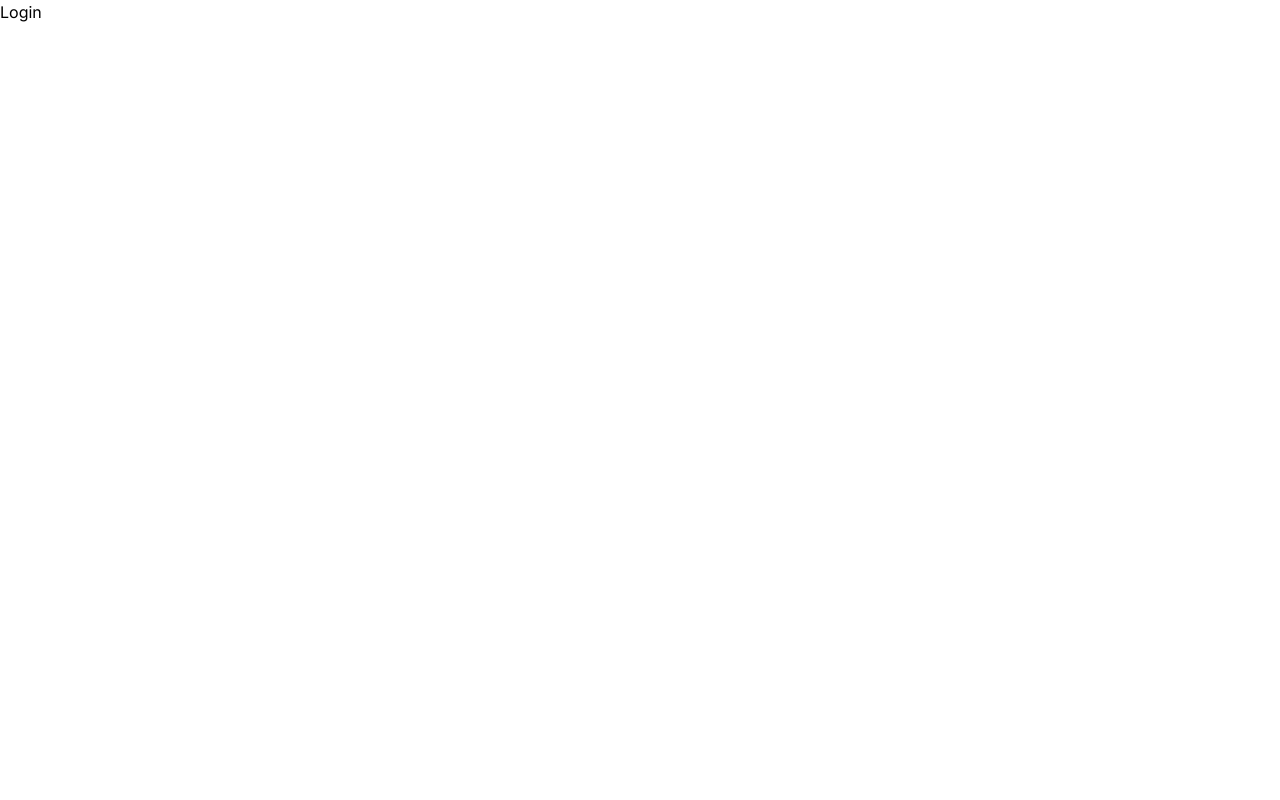
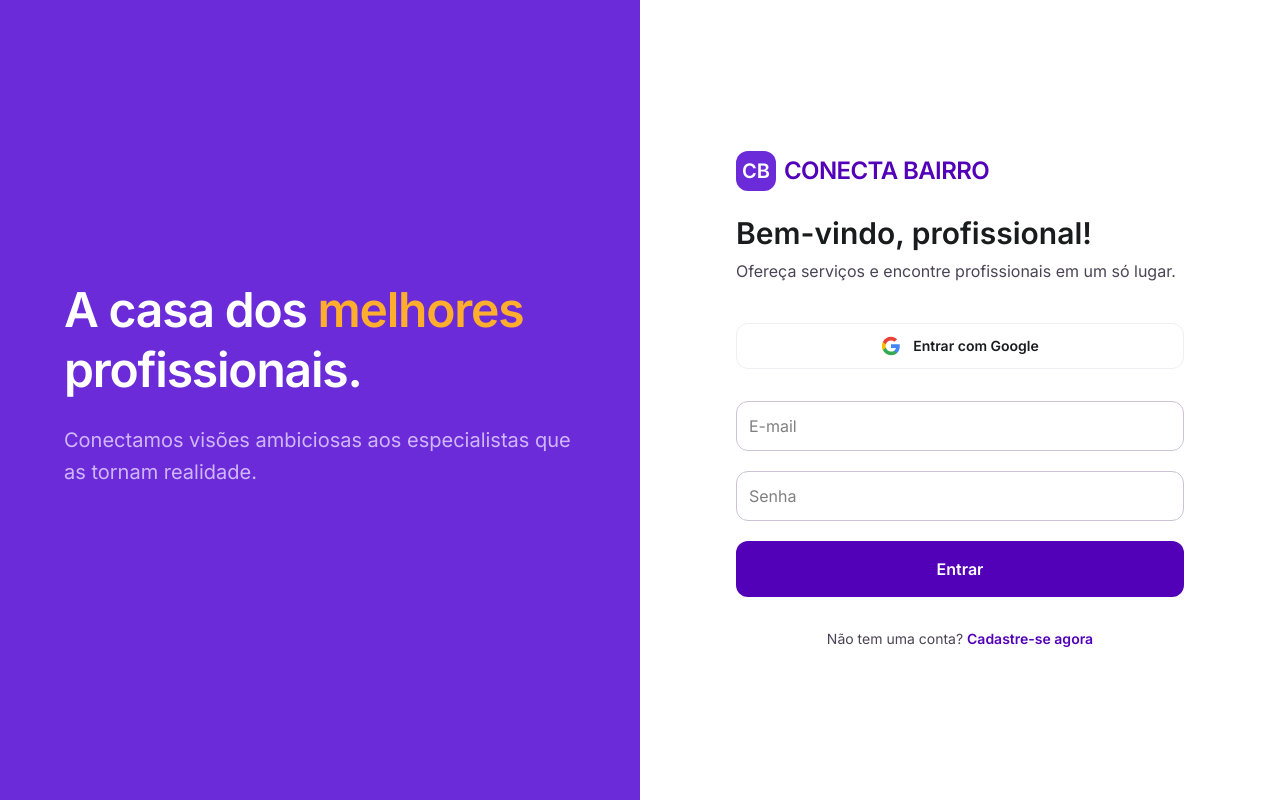
Before and after one commit to jamilelopes/conecta-bairro-2.0, a React (Vite) app: page /login in a window 1280 px wide. Built offline with nearby package versions, Linux system fonts and the light colour scheme.

Commit message:
Implementa tela de Login

```diff
--- a/src/pages/Login.jsx
+++ b/src/pages/Login.jsx
@@ -1,5 +1,73 @@
+import { useNavigate } from "react-router-dom";
+import { Link } from "react-router-dom";
+
 function Login() {
-  return <h1>Login</h1>;
+  const navigate = useNavigate();
+
+  const handleGoogleLogin = () => {
+    // TODO: conectar com POST /auth/google (etapa de integração com API)
+    navigate("/explore");
+  };
+
+  const handleSubmit = (e) => {
+    e.preventDefault();
+    navigate("/explore");
+  };
+
+  return (
+    <main className="flex min-h-screen w-full">
+      <section className="hidden lg:flex lg:w-1/2 relative bg-primary-container items-center justify-center p-12">
+        <div className="relative z-10 max-w-lg text-white">
+          <h2 className="text-5xl font-extrabold leading-tight tracking-tight mb-6">
+            A casa dos <span className="text-secondary-container">melhores</span> profissionais.
+          </h2>
+          <p className="text-xl text-on-primary-container/90 leading-relaxed mb-8">
+            Conectamos visões ambiciosas aos especialistas que as tornam realidade.
+          </p>
+        </div>
+      </section>
+
+      <section className="w-full lg:w-1/2 flex items-center justify-center p-8 sm:p-12 lg:p-24 bg-surface-container-lowest">
+        <div className="w-full max-w-md">
+          <div className="mb-10">
+            <Link to="/" className="flex items-center space-x-2 mb-6">
+              <div className="w-10 h-10 bg-primary-container rounded-xl flex items-center justify-center">
+                <span className="text-white text-xl font-bold">CB</span>
+              </div>
+              <span className="text-2xl font-bold tracking-tight text-primary">CONECTA BAIRRO</span>
+            </Link>
+            <h1 className="text-3xl font-bold text-on-surface mb-2">Bem-vindo, profissional!</h1>
+            <p className="text-on-surface-variant">Ofereça serviços e encontre profissionais em um só lugar.</p>
+          </div>
+
+          <button
+            onClick={handleGoogleLogin}
+            className="flex items-center justify-center px-4 py-3 border border-outline-variant/30 rounded-xl hover:bg-surface-container-low transition-colors w-full mb-8"
+          >
+            <svg className="w-5 h-5 mr-3" viewBox="0 0 24 24">
+              <path d="M22.56 12.25c0-.78-.07-1.53-.2-2.25H12v4.26h5.92c-.26 1.37-1.04 2.53-2.21 3.31v2.77h3.57c2.08-1.92 3.28-4.74 3.28-8.09z" fill="#4285F4" />
+              <path d="M12 23c2.97 0 5.46-.98 7.28-2.66l-3.57-2.77c-.98.66-2.23 1.06-3.71 1.06-2.86 0-5.29-1.93-6.16-4.53H2.18v2.84C3.99 20.53 7.7 23 12 23z" fill="#34A853" />
+              <path d="M5.84 14.09c-.22-.66-.35-1.36-.35-2.09s.13-1.43.35-2.09V7.07H2.18C1.43 8.55 1 10.22 1 12s.43 3.45 1.18 4.93l3.66-2.84z" fill="#FBBC05" />
+              <path d="M12 5.38c1.62 0 3.06.56 4.21 1.64l3.15-3.15C17.45 2.09 14.97 1 12 1 7.7 1 3.99 3.47 2.18 7.07l3.66 2.84c.87-2.6 3.3-4.53 6.16-4.53z" fill="#EA4335" />
+            </svg>
+            <span className="text-sm font-semibold text-on-surface">Entrar com Google</span>
+          </button>
+
+          <form onSubmit={handleSubmit} className="space-y-5">
+            <input type="email" placeholder="E-mail" className="w-full rounded-xl border border-outline-variant p-3" />
+            <input type="password" placeholder="Senha" className="w-full rounded-xl border border-outline-variant p-3" />
+            <button type="submit" className="w-full bg-primary text-white py-4 rounded-xl font-bold">
+              Entrar
+            </button>
+          </form>
+
+          <div className="mt-8 text-center text-sm text-on-surface-variant">
+            Não tem uma conta? <a href="#" className="text-primary font-bold">Cadastre-se agora</a>
+          </div>
+        </div>
+      </section>
+    </main>
+  );
 }
 
 export default Login;
```
